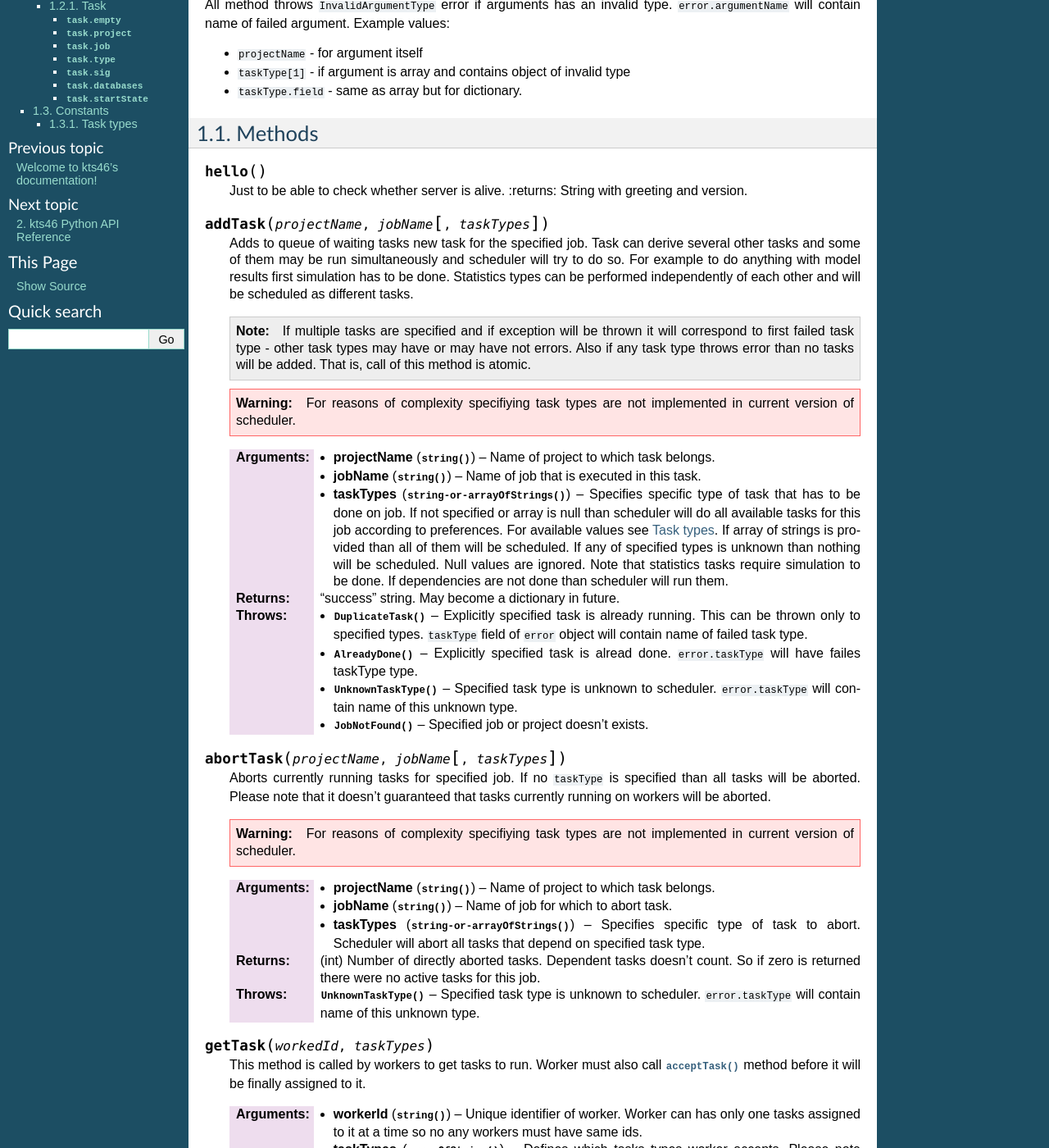
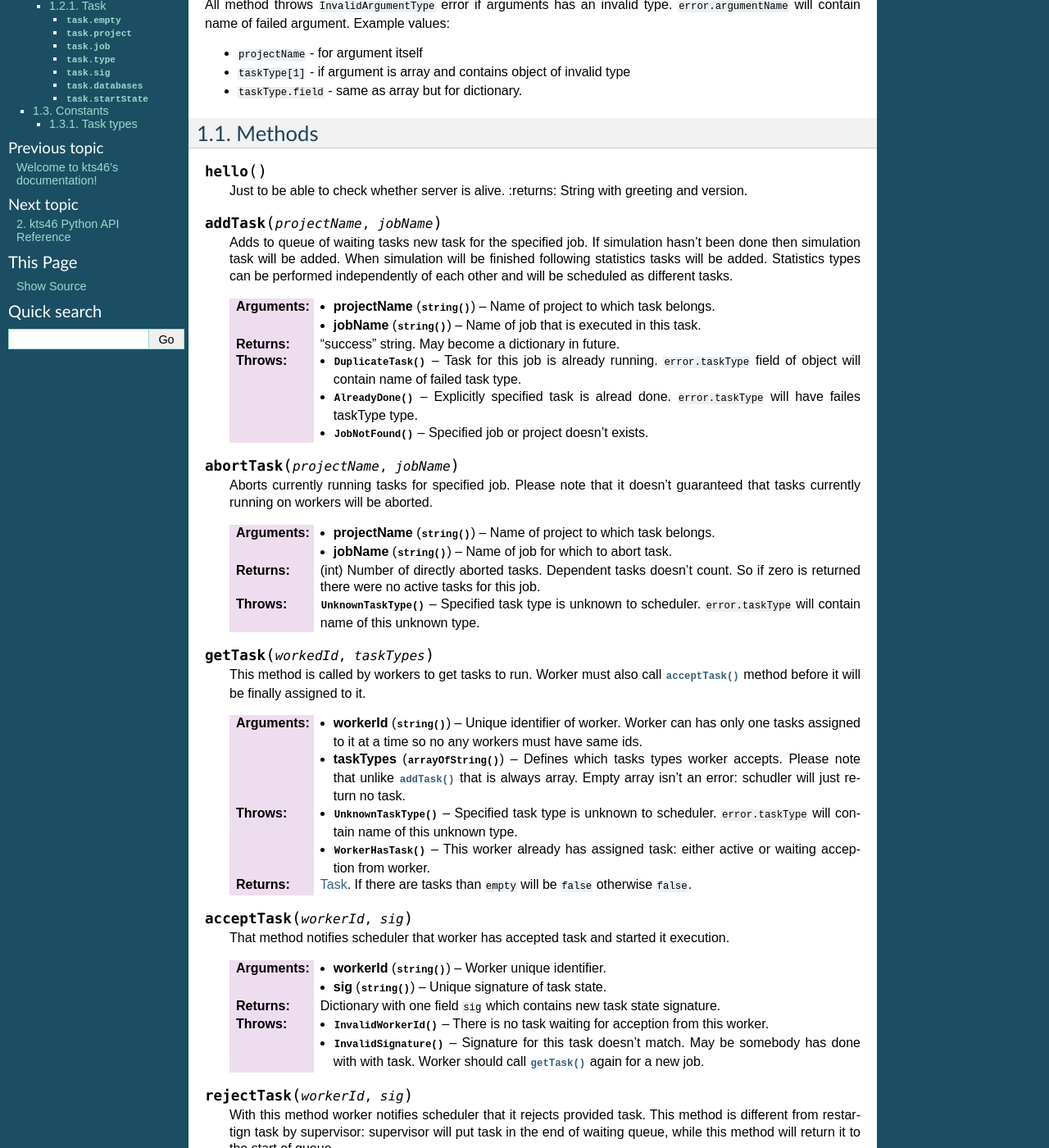
Before and after one commit to anthony-kolesov/kts46, a Sphinx documentation site: the page built from doc/source/ControlNode.rst, in a window 1280 px wide and 1400 px high, scrolled down 299 px. Shown: the whole window at 82% size. Built offline with Sphinx 7.4.7, drawn with Linux system fonts in a browser that asks for light colours.

Commit message:
Remove from nodejs scheduler documentation notes about adding specific tasks not general tasks for job.

```diff
--- a/doc/source/ControlNode.rst
+++ b/doc/source/ControlNode.rst
@@ -33,64 +33,33 @@ Methods
     :returns: String with greeting and version.
 
 
-.. js:function:: addTask(projectName, jobName[, taskTypes])
+.. js:function:: addTask(projectName, jobName)
 
-    Adds to queue of waiting tasks new task for the specified job. Task can
-    derive several other tasks and some of them may be run simultaneously and
-    scheduler will try to do so. For example to do anything with model results
-    first simulation has to be done. Statistics types can be performed
-    independently of each other and will be scheduled as different tasks.
-
-    .. note::
-        If multiple tasks are specified and if exception will be thrown it will
-        correspond to first failed task type - other task types may have or may
-        have not errors. Also if any task type throws error than no tasks will
-        be added. That is, call of this method is atomic.
-
-    .. warning::
-        For reasons of complexity specifiying task types are not implemented in
-        current version of scheduler.
+    Adds to queue of waiting tasks new task for the specified job. If simulation
+    hasn't been done then simulation task will be added. When simulation will be
+    finished following statistics tasks will be added. Statistics types can be
+    performed independently of each other and will be scheduled as different
+    tasks.
 
     :param string projectName: Name of project to which task belongs.
     :param string jobName: Name of job that is executed in this task.
-    :param string-or-arrayOfStrings taskTypes:
-        Specifies specific type of task that has to be done on job. If not
-        specified or array is null than scheduler will do all available tasks
-        for this job according to preferences. For available values see
-        :ref:`kts46-cn-taskTypes`. If array of strings is provided than all of
-        them will be scheduled. If any of specified types is unknown than
-        nothing will be scheduled. Null values are ignored. Note that statistics
-        tasks require simulation to be done. If dependencies are not done than
-        scheduler will run them.
     :returns: "success" string. May become a dictionary in future.
     :throws DuplicateTask:
-        Explicitly specified task is already running. This can be thrown only to
-        specified types. ``taskType`` field of ``error`` object will contain
-        name of failed task type.
+        Task for this job is already running. ``error.taskType`` field of
+        object will contain name of failed task type.
     :throws AlreadyDone:
         Explicitly specified task is alread done. ``error.taskType`` will have
         failes taskType type.
-    :throws UnknownTaskType:
-        Specified task type is unknown to scheduler. ``error.taskType`` will
-        contain name of this unknown type.
     :throws JobNotFound: Specified job or project doesn't exists.
 
 
-.. js:function:: abortTask(projectName, jobName[, taskTypes])
+.. js:function:: abortTask(projectName, jobName)
 
-    Aborts currently running tasks for specified job. If no ``taskType`` is
-    specified than all tasks will be aborted. Please note that it doesn't
-    guaranteed that tasks currently running on workers will be aborted.
-
-    .. warning::
-        For reasons of complexity specifiying task types are not implemented in
-        current version of scheduler.
+    Aborts currently running tasks for specified job. Please note that it
+    doesn't guaranteed that tasks currently running on workers will be aborted.
 
     :param string projectName: Name of project to which task belongs.
     :param string jobName: Name of job for which to abort task.
-    :param string-or-arrayOfStrings taskTypes:
-        Specifies specific type of task to abort. Scheduler will abort all tasks
-        that depend on specified task type.
     :returns:
         (int) Number of directly aborted tasks. Dependent tasks doesn't count.
         So if zero is returned there were no active tasks for this job.
```
